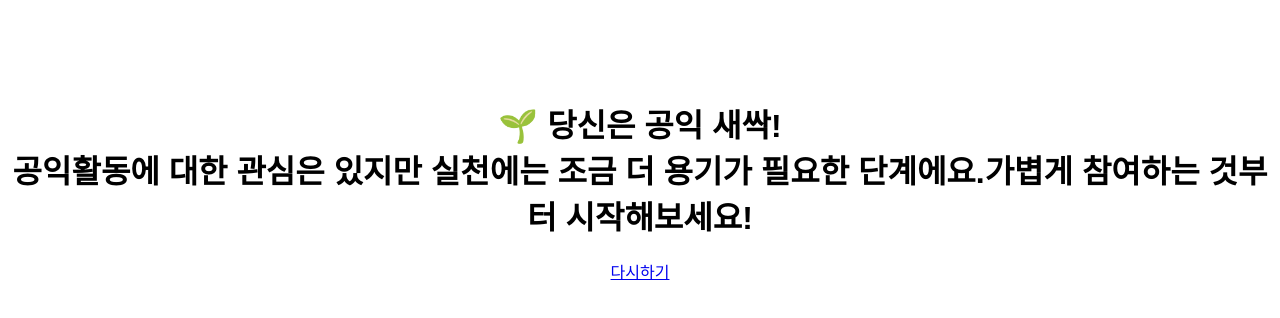
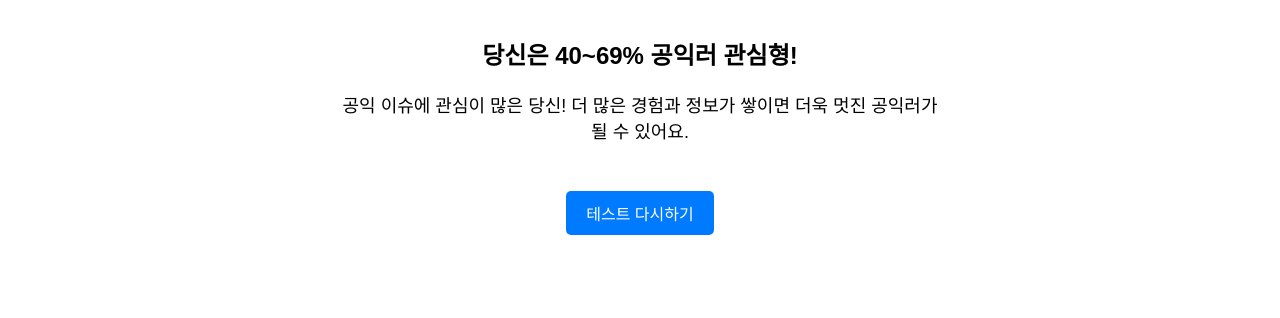
Before and after one commit to yeon818/gongik_test, a plain HTML site: page result-interest.html in a window 1280 px wide. Drawn offline with Linux system fonts and the light colour scheme.

Commit message:
Add files via upload

```diff
--- a/result-interest.html
+++ b/result-interest.html
@@ -1,8 +1,19 @@
+
 <!DOCTYPE html>
 <html lang="ko">
-<head><meta charset="UTF-8"><title>결과</title></head>
-<body style="font-family: sans-serif; text-align: center; margin-top: 100px;">
-  <h1>🌱 당신은 공익 새싹!<br>공익활동에 대한 관심은 있지만 실천에는 조금 더 용기가 필요한 단계에요.가볍게 참여하는 것부터 시작해보세요!</h1>
-  <p><a href="index.html">다시하기</a></p>
+<head>
+  <meta charset="UTF-8">
+  <title>당신은 40~69% 공익러 관심형!</title>
+  <style>
+    body { font-family: sans-serif; padding: 20px; text-align: center; max-width: 600px; margin: auto; }
+    h1 { font-size: 24px; margin-bottom: 20px; }
+    p { font-size: 18px; }
+    a { display: inline-block; margin-top: 30px; text-decoration: none; color: white; background: #007BFF; padding: 10px 20px; border-radius: 5px; }
+  </style>
+</head>
+<body>
+  <h1>당신은 40~69% 공익러 관심형!</h1>
+  <p>공익 이슈에 관심이 많은 당신! 더 많은 경험과 정보가 쌓이면 더욱 멋진 공익러가 될 수 있어요.</p>
+  <a href="gongik_test_quiz.html">테스트 다시하기</a>
 </body>
 </html>
```
Also changed, not shown: result-action.html (+15 -4 lines), result-core.html (+15 -4 lines), result-seed.html (+15 -4 lines).
